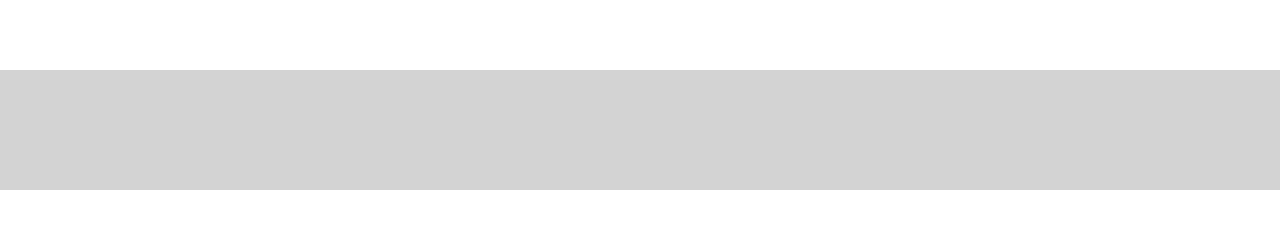
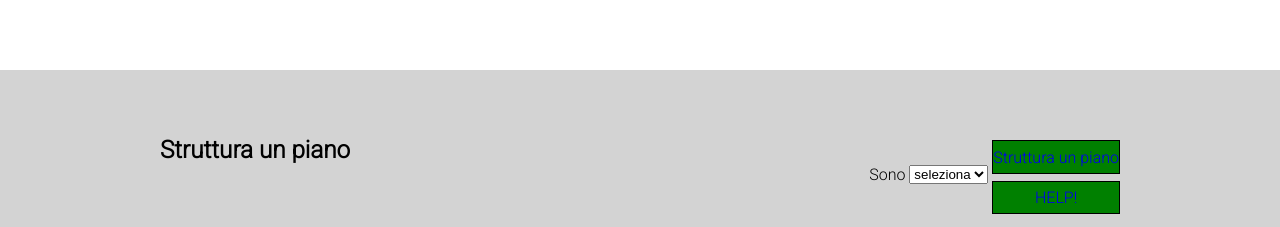
Before and after one commit to Pasqu420/htmlcss-fluentify, a plain HTML site: page index.html in a window 1280 px wide. Shown: the part 1608-1835 px from the top of the page. Before the commit the page ends 1798 px from the top, so only its background shows below. Drawn offline with Linux system fonts and the light colour scheme.

Commit message:
aggiunta dettagli footer e font generale

```diff
--- a/css/main.css
+++ b/css/main.css
@@ -6,13 +6,17 @@
   box-sizing: border-box;
 }
 
+body{
+  font-family: 'Roboto', sans-serif;
+}
+
 header{
   position: relative;
   height: 70vh;
   background-color: rgb(0,0,139);
 }
 
-.jumbotron, .container{
+.jumbotron, .container, .footer{
   width: 75%;
   margin: auto;
 }
@@ -27,31 +31,31 @@ header nav{
 nav li{
   list-style: none;
   display: inline-block;
-  margin-right: 3.8%;
+  margin-right: 3.5%;
   margin-top: 1.5vh;
   vertical-align: middle;
 }
 
-ul li:first-child{
+.list-link li:first-child{
   margin-right: 5.5%;
 }
 
-ul a{
+.list-link a{
   text-decoration: none;
   color: white;
 }
 
-ul li:nth-child(6){
+.list-link li:nth-child(6){
   margin-left: 10%;
 }
 
-ul li:nth-child(7n) a {
+.list-link li:nth-child(7n) a {
   border: 1px solid white;
   padding: 20% 40%;
   border-radius: 10%;
 }
 
-ul li:last-child a{
+.list-link li:last-child a{
   background-color: rgba(127,255,0, 1);
   padding: 8% 0%;
   border-radius: 10%;
@@ -170,6 +174,7 @@ ul li:last-child a{
 .graph{
   width: 45%;
   float: left;
+  margin-bottom: 10vh;
 }
 
 .test{
@@ -194,7 +199,47 @@ ul li:last-child a{
 /* regole footer */
 
 footer{
-  margin-top: 10vh;
-  height: 15vh;
+  height: 20vh;
   background-color: lightgrey;
 }
+
+.footer{
+  position: relative;
+}
+
+.footer::after{
+  content: "";
+  display: table;
+  clear: both;
+}
+
+#text-footer{
+  font-size: calc(1.5vw + 5px);
+  line-height: 20vh;
+  float: left;
+}
+
+.container-input{
+  position: absolute;
+  top: 40%;
+  right: 0%;
+}
+
+.input-footer, .info{
+  display: inline-block;
+  vertical-align: middle;
+}
+
+.info li{
+  border: 1px solid black;
+  padding: 5% 0%;
+  margin-top: 5%;
+  list-style: none;
+  vertical-align: middle;
+  text-align: center;
+  background-color: green;
+}
+
+.info a{
+  text-decoration: none;
+}
--- a/index.html
+++ b/index.html
@@ -3,6 +3,8 @@
   <head>
     <meta charset="utf-8">
     <link rel="stylesheet" href="css/main.css">
+    <link rel="preconnect" href="https://fonts.gstatic.com">
+    <link href="https://fonts.googleapis.com/css2?family=Roboto:wght@300&display=swap" rel="stylesheet">
     <title>Fluentify</title>
   </head>
 
@@ -16,7 +18,7 @@
 
         <nav>
 
-          <ul>
+          <ul class="list-link">
 
             <li> <a href="#"> <img src="img/logo.svg" alt=""> </a> </li>
 
@@ -150,7 +152,35 @@
 
     <footer>
 
+      <div class="footer">
 
+        <h2 id="text-footer"> Struttura un piano </h2>
+
+        <form class="container-input">
+
+          <span class="info"> Sono </span>
+
+          <select class="input-footer" name="scelta">
+
+            <option value=""> seleziona </option>
+
+            <option value=""> seleziona </option>
+
+            <option value=""> seleziona </option>
+
+          </select>
+
+          <ul class="info">
+
+            <li> <a href="#"> Struttura un piano </a> </li>
+
+            <li> <a href="#"> HELP! </a> </li>
+
+          </ul>
+
+        </form>
+
+      </div>
 
     </footer>
 
```
